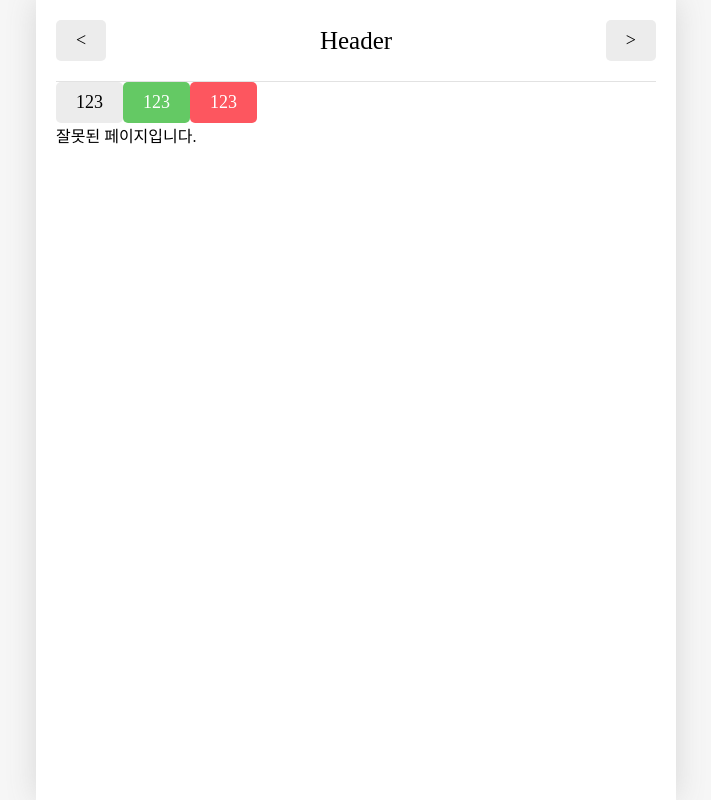
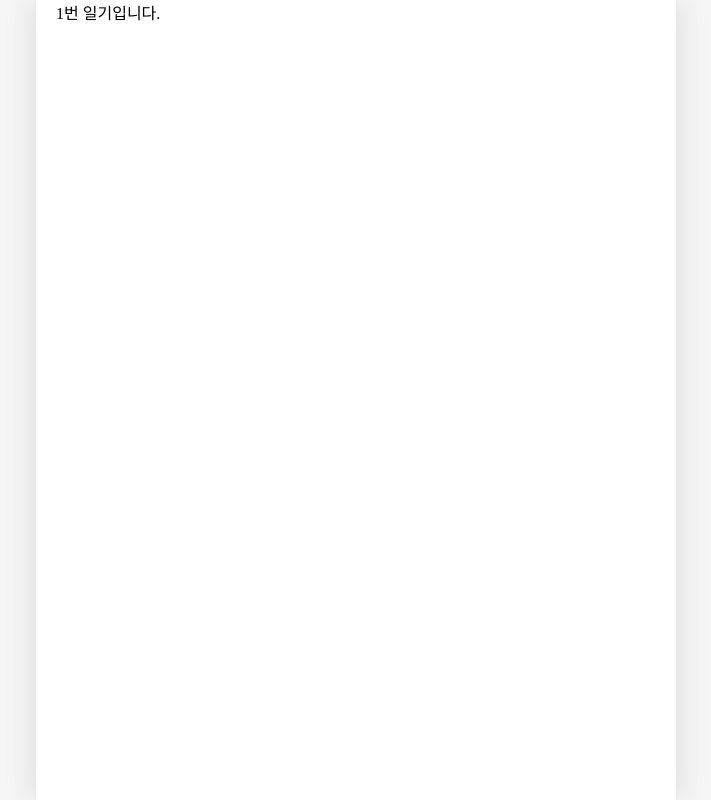
Before and after one commit to Jeongchanyeong/emotion-diary-ver2, a React (Vite) app: page /edit/1 in a window 1280 px wide. Shown: the whole page, without its empty margins (284-995 px from the left). Built offline with nearby package versions, Linux system fonts and the light colour scheme; a web font is replaced by a local one.

Commit message:
Feat/ edit page useParams, mokData 생성

```diff
--- a/src/App.jsx
+++ b/src/App.jsx
@@ -1,54 +1,57 @@
 import './App.css';
-import { Routes, Route, Link, useNavigate } from 'react-router-dom';
+import { Routes, Route } from 'react-router-dom';
 import Home from './pages/Home';
 import New from './pages/New';
 import Edit from './pages/Edit';
 import Diary from './pages/Diary';
 import NotFound from './pages/NotFound';
-import { getEmotionImage } from './util/get-emotion-img';
+
 import Button from './components/common/Button';
 import Header from './components/common/Header';
+import { useReducer } from 'react';
+
+const mokData = [
+  {
+    id: 1,
+    createdDate: new Date().getTime(),
+    emotionId: 1,
+    content: '1번 일기 내용',
+  },
+  {
+    id: 2,
+    createdDate: new Date().getTime(),
+    emotionId: 2,
+    content: '2번 일기 내용',
+  },
+  {
+    id: 3,
+    createdDate: new Date().getTime(),
+    emotionId: 3,
+    content: '3번 일기 내용',
+  },
+];
+
+const reducer = (state, action) => {
+  return state;
+};
+
+// 하나의 일기 내부에는 날짜, 감정, 일기 내용이 필요함
 
 function App() {
-  // 동적 경로: 동적인 데이터를 포함하고 있는 경로
-  // ex) ~/product/1  ~/product/2  ~/product/3
-
-  // URL Parameter: 아이템의 id 등의 변경되지 않는 값을 주소로 명시하기 위해 사용
-  // Query String: 검색어 등의 자주 변경되는 값을 주소로 명시하기 위해 사용
-
-  // useNavigate를 사용하여 페이지 이동
-  const nav = useNavigate();
-
+  const [data, dispatch] = useReducer(reducer, mokData);
+  console.log(dispatch);
+  console.log(data);
+  console.log(mokData);
+  console.log(data === mokData);
+  console.log(reducer);
   return (
     <>
-      <Header
-        title={'Header'}
-        leftChild={<Button text={'<'} />}
-        rightChild={<Button text={'>'} />}
-      />
-
-      <Button
-        type={'DEFAULT'}
-        text={123}
-        onClick={() => console.log('123123')}
-      />
-      <Button
-        type={'POSITIVE'}
-        text={123}
-        onClick={() => console.log('123123')}
-      />
-      <Button
-        type={'NEGATIVE'}
-        text={123}
-        onClick={() => console.log('123123')}
-      />
-
       <Routes>
         {/* Route를 통한 경로 설정 */}
         <Route path="/" element={<Home />} />
         <Route path="/new" element={<New />} />
         <Route path="/diary/:id" element={<Diary />} />
-        <Route path="/edit" element={<Edit />} />
+        <Route path="/edit/:id" element={<Edit />} />
         <Route path="*" element={<NotFound />} />
       </Routes>
     </>
--- a/src/pages/Edit.jsx
+++ b/src/pages/Edit.jsx
@@ -1,7 +1,9 @@
 import React from 'react';
+import { useParams } from 'react-router-dom';
 
 const Edit = () => {
-  return <div>Edit</div>;
+  const params = useParams();
+  return <div>{params.id}번 일기입니다.</div>;
 };
 
 export default Edit;
```
